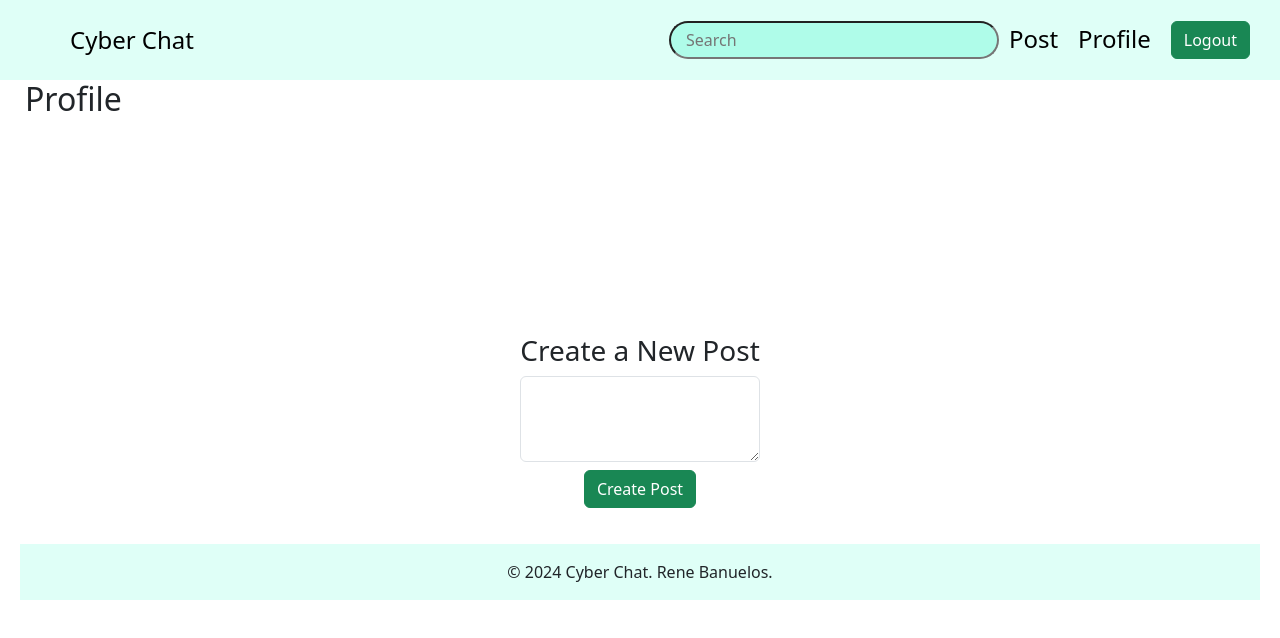
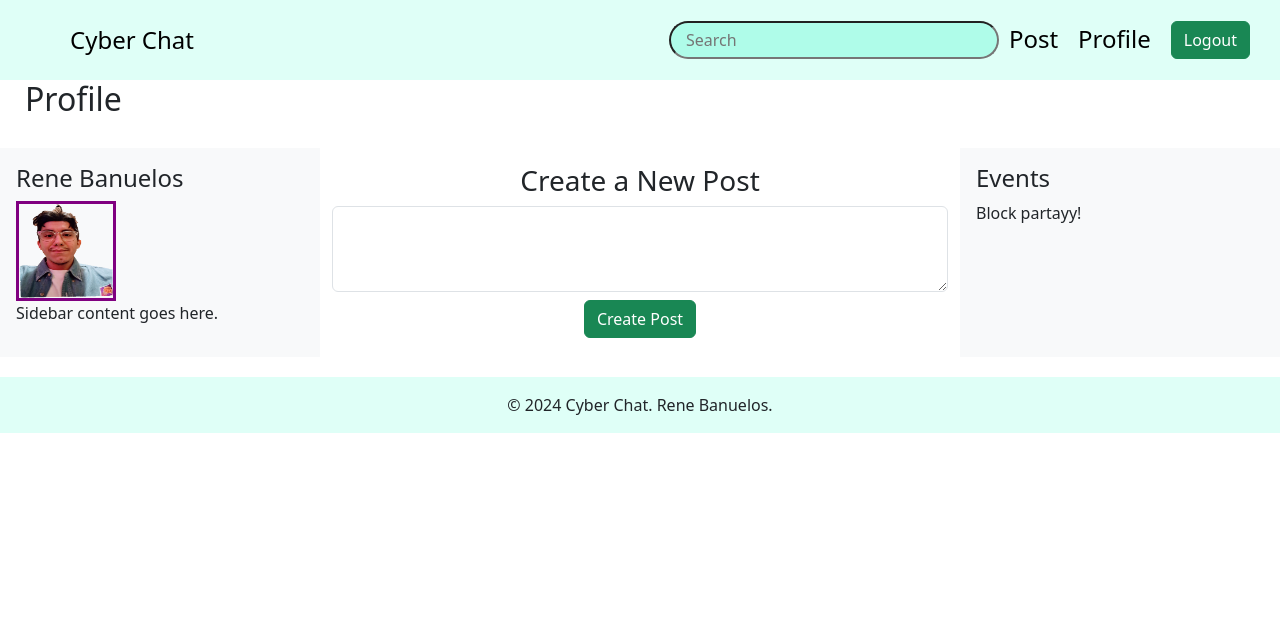
Before and after one commit to ReneBA1999/Capstone3, a plain HTML site: page profile.html in a window 1280 px wide. Drawn offline with nearby package versions, Linux system fonts and the light colour scheme; some icons are missing.

Commit message:
added side bars to the post page
added side bars to the post page

```diff
--- a/css/profile.css
+++ b/css/profile.css
@@ -1,9 +1,14 @@
  main {
-    margin-top: 80px; /* Add space to avoid content being hidden under the navbar */
+    margin-top: 10px; /* Add space to avoid content being hidden under the navbar */
     padding: 20px;
     display: flex;
     flex-direction: column;
-    align-items: center;
+    align-items: space-between;
+}
+img {
+  border: 3px solid purple;
+  height: 100px;
+  width: 100px;
 }
 /*
 .text-center {
--- a/profile.html
+++ b/profile.html
@@ -1,7 +1,7 @@
 <!doctype html>
 <html lang="en">
     <head>
-        <title>Title</title>
+        <title>Profile page</title>
         <!-- Required meta tags -->
         <meta charset="utf-8" />
         <meta
@@ -42,14 +42,27 @@
             </nav>
         </header>
         <h2>Profile</h2>
-        <main>
-        <main class="d-flex flex-column align-items-center">
-             <div class="text-center my-3">
-                <h3>Create a New Post</h3>
-                <textarea name="" id="newpost" class="form-control" rows="3"></textarea>
-                <button onclick="createpost()" class="btn btn-success mt-2">Create Post</button>
-            </div>
-        </main>
+            <main class="container-fluid">
+                <div class="row">
+                    <div class="col-md-3 bg-light p-3">
+                        <h4>Rene Banuelos</h4>
+                        <img src="linkedInPic.png" alt="me">
+                        <p>Sidebar content goes here.</p>
+                    </div>
+                    <div class="col-md-6">
+                        <div class="text-center my-3">
+                            <h3>Create a New Post</h3>
+                            <textarea id="newpost" class="form-control" rows="3"></textarea>
+                            <button onclick="createpost()" class="btn btn-success mt-2">Create Post</button>
+                        </div>
+                    </div>
+                    <div class="col-md-3 bg-light p-3">
+
+                        <h4>Events</h4>
+                        <p>Block partayy!</p>
+                    </div>
+                </div>
+            </main>
         <footer class="text-center mt-auto py-3">
             &copy; 2024 Cyber Chat. Rene Banuelos.
         </footer>
```
Also changed, not shown: linkedInPic.png (added).
